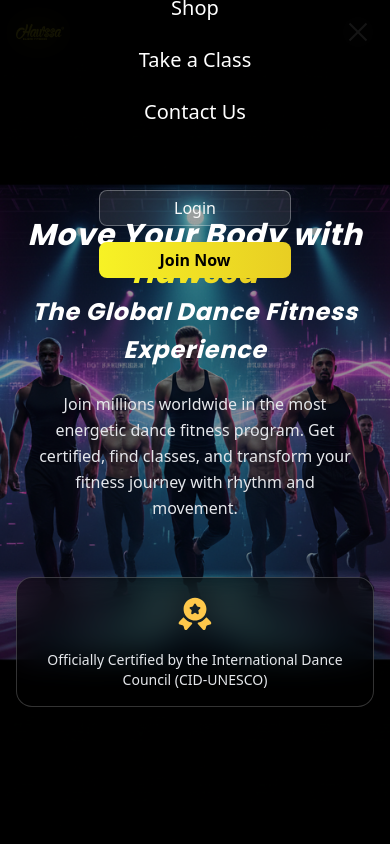
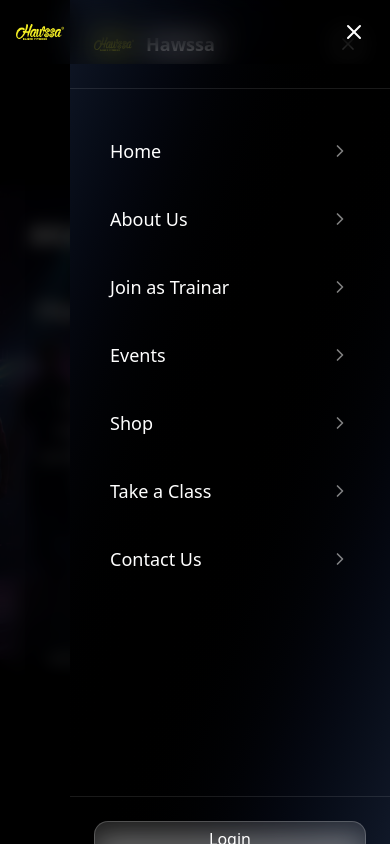
Before and after one commit to YoussefAbdelrazk/HWS-LAN, a Next.js app: page / in a window 390 px wide. Both pictures are taken after a click on the button 358 px from the left and 32 px from the top of the page. Shown: the top 844 px of the page. Built offline with nearby package versions, Linux system fonts and the light colour scheme.

Commit message:
Refact : navbar for responsive

```diff
--- a/src/components/features/Home/navbar.tsx
+++ b/src/components/features/Home/navbar.tsx
@@ -2,24 +2,65 @@
 
 import { Button } from '@/components/ui/button';
 import { navbarItems } from '@/lib/data/navbar';
+import { ChevronRight, Menu, X } from 'lucide-react';
 import Image from 'next/image';
 import Link from 'next/link';
-import { useState } from 'react';
+import { useEffect, useState } from 'react';
 
 export default function Navbar() {
   const [isMenuOpen, setIsMenuOpen] = useState(false);
+  const [isScrolled, setIsScrolled] = useState(false);
+
+  // Handle scroll effect
+  useEffect(() => {
+    const handleScroll = () => {
+      setIsScrolled(window.scrollY > 50);
+    };
+    window.addEventListener('scroll', handleScroll);
+    return () => window.removeEventListener('scroll', handleScroll);
+  }, []);
+
+  // Close menu on escape key
+  useEffect(() => {
+    const handleEscape = (e: KeyboardEvent) => {
+      if (e.key === 'Escape') {
+        setIsMenuOpen(false);
+      }
+    };
+    document.addEventListener('keydown', handleEscape);
+    return () => document.removeEventListener('keydown', handleEscape);
+  }, []);
+
+  // Prevent body scroll when menu is open
+  useEffect(() => {
+    if (isMenuOpen) {
+      document.body.style.overflow = 'hidden';
+    } else {
+      document.body.style.overflow = 'unset';
+    }
+    return () => {
+      document.body.style.overflow = 'unset';
+    };
+  }, [isMenuOpen]);
 
   return (
-    <nav className='w-full h-16 md:h-20 lg:h-28 flex items-center justify-between z-50 absolute top-0 left-0 right-0 px-4 md:px-6 lg:px-10 bg-black/20 backdrop-blur-lg text-white'>
-      {/* logo */}
-      <div className='flex-shrink-0'>
+    <>
+      <nav
+        className={`w-full h-16 md:h-20 lg:h-28 flex items-center justify-between z-50 fixed top-0 left-0 right-0 px-4 md:px-6 lg:px-10 transition-all duration-300 ${
+          isScrolled ? 'bg-black/90 backdrop-blur-xl shadow-2xl' : 'bg-black/20 backdrop-blur-lg'
+        } text-white`}
+      >
+        {/* Logo */}
+        <div className='flex-shrink-0 z-50'>
+          <Link href='/' className='block'>
             <Image
               src='/assets/logo.png'
-          alt='logo'
+              alt='Hawssa Logo'
               width={60}
               height={60}
-          className='w-12 h-12 md:w-16 md:h-16 lg:w-20 lg:h-20 object-contain'
+              className='w-12 h-12 md:w-16 md:h-16 lg:w-20 lg:h-20 object-contain transition-transform duration-300 hover:scale-110'
             />
+          </Link>
         </div>
 
         {/* Desktop menu */}
@@ -48,56 +89,89 @@ export default function Navbar() {
 
         {/* Mobile menu button */}
         <button
-        className='lg:hidden flex flex-col items-center justify-center w-8 h-8 space-y-1 group'
+          className='lg:hidden relative z-50 p-2 rounded-lg hover:bg-white/10 transition-all duration-300'
           onClick={() => setIsMenuOpen(!isMenuOpen)}
           aria-label='Toggle menu'
         >
-        <span
-          className={`w-6 h-0.5 bg-white transition-all duration-300 ${
-            isMenuOpen ? 'rotate-45 translate-y-1.5' : ''
-          }`}
-        ></span>
-        <span
-          className={`w-6 h-0.5 bg-white transition-all duration-300 ${
-            isMenuOpen ? 'opacity-0' : ''
-          }`}
-        ></span>
-        <span
-          className={`w-6 h-0.5 bg-white transition-all duration-300 ${
-            isMenuOpen ? '-rotate-45 -translate-y-1.5' : ''
-          }`}
-        ></span>
+          <div className='w-6 h-6 flex items-center justify-center'>
+            {isMenuOpen ? (
+              <X className='w-6 h-6 text-white' />
+            ) : (
+              <Menu className='w-6 h-6 text-white' />
+            )}
+          </div>
         </button>
+      </nav>
 
       {/* Mobile menu overlay */}
-      {isMenuOpen && (
-        <div className='fixed inset-0 bg-black/90 backdrop-blur-lg z-40 lg:hidden'>
-          <div className='flex flex-col items-center justify-center h-full space-y-8'>
-            {/* Mobile menu items */}
-            <div className='flex flex-col items-center space-y-6'>
-              {navbarItems.map(item => (
+      <div
+        className={`fixed inset-0 z-40 lg:hidden transition-all duration-300 ${
+          isMenuOpen ? 'opacity-100 visible' : 'opacity-0 invisible'
+        }`}
+      >
+        {/* Backdrop */}
+        <div
+          className='absolute inset-0 bg-black/80 backdrop-blur-sm'
+          onClick={() => setIsMenuOpen(false)}
+        />
+
+        {/* Menu panel */}
+        <div
+          className={`absolute right-0 top-0 h-full w-80 max-w-[85vw] bg-gradient-to-br from-gray-900 via-black to-gray-900 shadow-2xl transform transition-transform duration-300 ${
+            isMenuOpen ? 'translate-x-0' : 'translate-x-full'
+          }`}
+        >
+          {/* Menu header */}
+          <div className='flex items-center justify-between p-6 border-b border-white/10'>
+            <div className='flex items-center gap-3'>
+              <Image
+                src='/assets/logo.png'
+                alt='Hawssa Logo'
+                width={40}
+                height={40}
+                className='w-10 h-10 object-contain'
+              />
+              <span className='text-white font-bold text-lg'>Hawssa</span>
+            </div>
+            <button
+              onClick={() => setIsMenuOpen(false)}
+              className='p-2 rounded-lg hover:bg-white/10 transition-colors duration-200'
+              aria-label='Close menu'
+            >
+              <X className='w-5 h-5 text-white' />
+            </button>
+          </div>
+
+          {/* Menu content */}
+          <div className='flex flex-col h-full'>
+            {/* Navigation items */}
+            <div className='flex-1 px-6 py-8 space-y-2'>
+              {navbarItems.map((item, index) => (
                 <Link
-                  className='font-medium text-xl relative group transition-all duration-300 hover:text-yellow-400'
                   key={item.id}
                   href={item.href}
                   onClick={() => setIsMenuOpen(false)}
+                  className='group flex items-center justify-between py-4 px-4 rounded-xl hover:bg-white/5 transition-all duration-300 transform hover:translate-x-2'
+                  style={{ animationDelay: `${index * 50}ms` }}
                 >
+                  <span className='text-white font-medium text-lg group-hover:text-[#F7F225] transition-colors duration-300'>
                     {item.name}
-                  <span className='absolute bottom-0 left-0 w-0 h-0.5 bg-gradient-to-r from-[#F7F225] to-[#E8CE23] transition-all duration-300 group-hover:w-full'></span>
+                  </span>
+                  <ChevronRight className='w-5 h-5 text-white/50 group-hover:text-[#F7F225] group-hover:translate-x-1 transition-all duration-300' />
                 </Link>
               ))}
             </div>
 
-            {/* Mobile buttons */}
-            <div className='flex flex-col items-center space-y-4 mt-8'>
+            {/* Action buttons */}
+            <div className='p-6 border-t border-white/10 space-y-4'>
               <Button
-                className='bg-white/10 backdrop-blur-lg px-8 py-3 rounded-md border border-white/30 text-base hover:bg-white/20 transition-all duration-300 w-48'
+                className='w-full bg-white/10 backdrop-blur-lg px-6 py-4 rounded-xl border border-white/20 text-white hover:bg-white/20 transition-all duration-300 text-base font-medium'
                 onClick={() => setIsMenuOpen(false)}
               >
                 Login
               </Button>
               <Button
-                className='bg-gradient-to-r from-[#F7F225] to-[#E8CE23] text-black px-8 py-3 rounded-md text-base font-semibold hover:shadow-lg hover:scale-105 transition-all duration-300 w-48'
+                className='w-full bg-gradient-to-r from-[#F7F225] to-[#E8CE23] text-black px-6 py-4 rounded-xl text-base font-semibold hover:shadow-lg hover:scale-105 transition-all duration-300'
                 onClick={() => setIsMenuOpen(false)}
               >
                 Join Now
@@ -105,7 +179,7 @@ export default function Navbar() {
             </div>
           </div>
         </div>
-      )}
-    </nav>
+      </div>
+    </>
   );
 }
```
Lines whose indentation alone changed are shown as unchanged.
